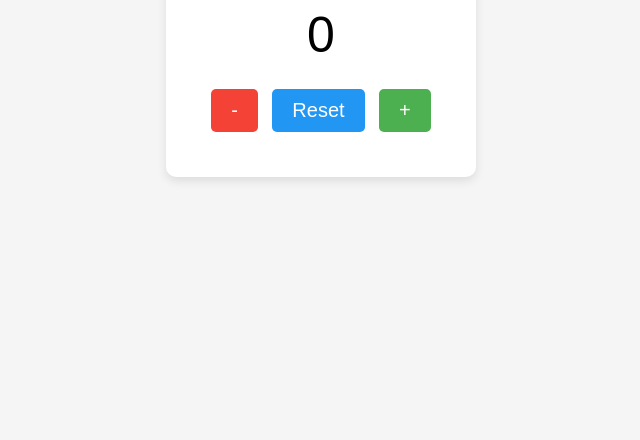
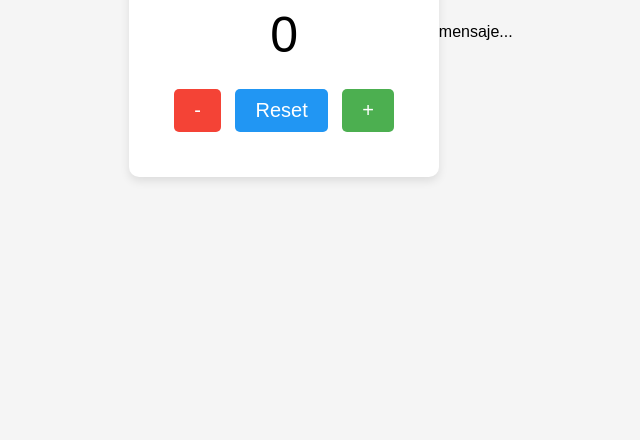
Before and after one commit to TeresaCabanas/proyecto, a plain HTML site: page index.html in a window 1280 px wide. Shown: the part 376-816 px from the top of the page, without its empty margins (319-959 px from the left). Drawn offline with Linux system fonts and the light colour scheme.

Commit message:
Un mensaje

```diff
--- a/index.html
+++ b/index.html
@@ -16,7 +16,7 @@
             <button id="increase">+</button>
         </div>
     </div>
-
+    <div>mensaje...</div>
     <script src="script.js"></script>
 </body>
 </html>
```
